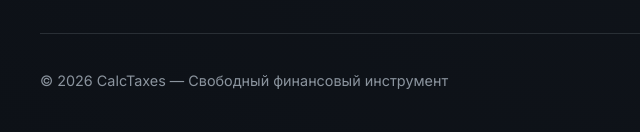
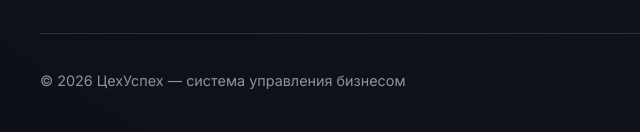
Before and after one commit to yunistlt/CalcTaxes, a website built with Vite: page index.html in a window 1280 px wide. Shown: the part 1781-1913 px from the top of the page, 0-640 px from the left. Built offline with nearby package versions, Linux system fonts and the light colour scheme.

Commit message:
Update footer copyright and add link to ZMKSoft

```diff
--- a/src/main.ts
+++ b/src/main.ts
@@ -313,7 +313,7 @@
 
   <footer class="app-footer">
     <div class="footer-content">
-      <span>© 2026 CalcTaxes — Свободный финансовый инструмент</span>
+      <a href="https://www.zmksoft.ru" target="_blank" class="footer-link">© 2026 ЦехУспех — система управления бизнесом</a>
       <div class="footer-stats">
         <img src="https://komarev.com/ghpvc/?username=yunistlt-calctaxes&color=58a6ff&style=flat-square&label=" alt="Hits" style="height: 28px;" />
       </div>
--- a/src/style.css
+++ b/src/style.css
@@ -956,6 +956,16 @@
   gap: 1rem;
 }
 
+.footer-link {
+  color: var(--text-dim);
+  text-decoration: none;
+  transition: color 0.3s;
+}
+
+.footer-link:hover {
+  color: var(--primary);
+}
+
 .footer-stats img {
   height: 28px;
   vertical-align: middle;
```
